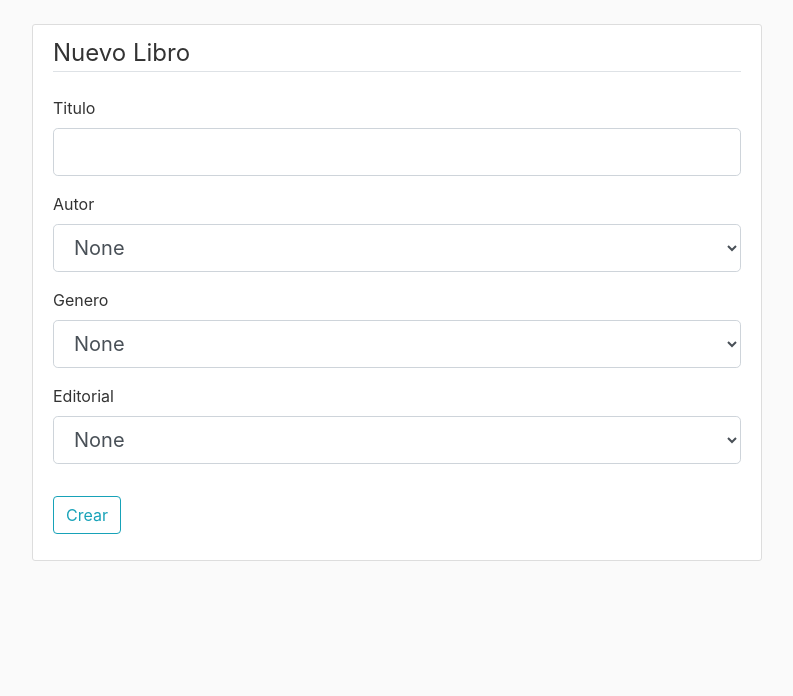
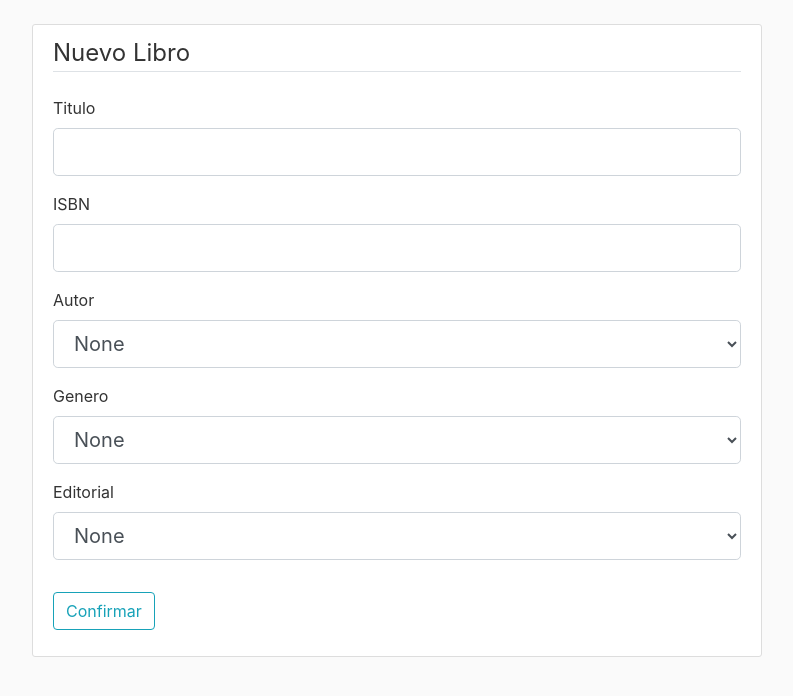
Before and after one commit to PedroHasalik/Bookflix_grupo39, a Flask app: page /admin/new_book in a window 1280 px wide. Shown: the part 56-752 px from the top of the page, without its empty margins (53-846 px from the left). Run offline with Flask 2, Linux system fonts and the light colour scheme; a user stored in the database is signed in; data comes from the database, SQL or seed files in the repository; both versions use the stored data as it was after the commit; some libraries are stand-ins or nearby versions.

Commit message:
Added ISBN, redid database, added checks to make sure genre, books & publishers aren't repeated in database

```diff
--- a/Bookflix/admin/forms.py
+++ b/Bookflix/admin/forms.py
@@ -1,28 +1,44 @@
 from flask_wtf import FlaskForm
 from wtforms import StringField, SubmitField, SelectField, TextAreaField
-from wtforms.validators import DataRequired
+from wtforms.validators import DataRequired, ValidationError
+from Bookflix.models import Genre, Publisher, Book
 
 
 class GenreForm(FlaskForm):
     name = StringField('Nombre', validators= [ DataRequired()])
-    submit = SubmitField('Crear')
+    submit = SubmitField('Confirmar')
+
+    def validate_name(self, name):
+        genre = Genre.query.filter_by(name=name.data).first()
+        if genre:
+            raise ValidationError('Ya existe un genero con ese nombre.')
 
 class AuthorForm(FlaskForm):
     name = StringField('Nombre', validators= [ DataRequired()])
     surname = StringField('Apellido', validators= [ DataRequired()])
-    submit = SubmitField('Crear')
+    submit = SubmitField('Confirmar')
 
 class PublisherForm(FlaskForm):
     name = StringField('Nombre', validators= [ DataRequired()])
-    submit = SubmitField('Crear')
+    submit = SubmitField('Confirmar')
+
+    def validate_name(self, name):
+        publisher = Publisher.query.filter_by(name=name.data).first()
+        if publisher:
+            raise ValidationError('Ya existe una editorial con ese nombre.')
 
 class BookForm(FlaskForm):
     title = StringField('Titulo', validators= [ DataRequired()])
+    isbn = StringField('ISBN', validators= [ DataRequired()])
     author= SelectField('Autor', default='', coerce=int) #Las opciones son 'none' y todos los autores, se crea en la ruta
     genre= SelectField('Genero', default='', coerce=int)#Las opciones son 'none' y todos los generos, se crea en la ruta
     publisher= SelectField('Editorial', default='', coerce=int)#Las opciones son 'none' y todas las editoriales , se crea en la ruta
 
-    submit = SubmitField('Crear')
+    def validate_isbn(self, isbn):
+        book = Book.query.filter_by(isbn=isbn.data).first()
+        if book:
+            raise ValidationError('Ya existe un libro con ese ISBN.')
+    submit = SubmitField('Confirmar')
 
 class NewsForm(FlaskForm):
     title = StringField('Título:', validators=[DataRequired()])
--- a/Bookflix/admin/routes.py
+++ b/Bookflix/admin/routes.py
@@ -120,7 +120,7 @@ def new_book():
                 else:
                         thePublisher = Publisher.query.get(form.publisher.data)
 
-                book = Book(title=form.title.data, theAuthor = theAuthor, theGenre = theGenre, thePublisher = thePublisher)
+                book = Book(title=form.title.data, isbn = form.isbn.data, theAuthor = theAuthor, theGenre = theGenre, thePublisher = thePublisher)
                 db.session.add(book)
                 db.session.commit()
                 flash('Book added successfully', 'success')
@@ -197,6 +197,7 @@ def edit_book(id):
         form.publisher.choices = publisherChoices
         if form.validate_on_submit():
                 book.title = form.title.data
+                book.isbn = form.isbn.data
 
                 if (form.author.data == 0):
                         book.theAuthor = None
@@ -218,6 +219,7 @@ def edit_book(id):
                 return redirect(url_for('admin.book_list'))
         elif request.method == 'GET':
                 form.title.data = book.title
+                form.isbn.data = book.isbn
 
                 if (book.theAuthor):
                         form.author.data = book.theAuthor.id
--- a/Bookflix/models.py
+++ b/Bookflix/models.py
@@ -9,11 +9,13 @@ def load_user(user_id):
 
 class User(db.Model, UserMixin):
     id = db.Column(db.Integer, primary_key = True)
+
     email=db.Column(db.String(50),unique=True, nullable = False)
     password=db.Column(db.String(60), nullable = False)
     accountType=db.Column(db.String, nullable = False) #valores posibles: 'Admin', 'Premium', 'Normal'
     name=db.Column(db.String(60), nullable = False)
     current_profile_id=db.Column(db.Integer, nullable = True, default = None) #Es un id de Profile
+
     card=db.relationship('Card', backref='owner', lazy = True)
     profiles=db.relationship('Profile', backref='owner', lazy = True )
 
@@ -24,6 +26,7 @@ class User(db.Model, UserMixin):
 class Profile(db.Model):
     id=db.Column(db.Integer, primary_key = True)
     owner_id= db.Column(db.Integer, db.ForeignKey('user.id'), nullable = False)
+
     name=db.Column(db.String(50),unique=True, nullable = False)
     image_file = db.Column(db.String(20), nullable = False, default='default.png')
 
@@ -35,6 +38,7 @@ class Profile(db.Model):
 class Card(db.Model):
     id=db.Column(db.Integer, primary_key = True)
     owner_id= db.Column(db.Integer, db.ForeignKey('user.id'), nullable = False)
+
     number = db.Column(db.Integer, nullable = False)
     security_number = db.Column(db.Integer, nullable = False)
     expiration_date = db.Column(db.DateTime, nullable = False)
@@ -42,6 +46,7 @@ class Card(db.Model):
 
 class Author(db.Model):
     id=db.Column(db.Integer, primary_key = True)
+
     name=db.Column(db.String(20), nullable = False) #Nombre
     surname= db.Column(db.String(20)) #Apellido
 
@@ -78,6 +83,7 @@ class Book(db.Model):
 
     title= db.Column(db.String, nullable = False)
     image_file= db.Column(db.String(20), nullable = False, default='default.jpg')
+    isbn= db.Column(db.String, nullable = False)
 
 
     #reviews=db.relationship('Review',lazy = True)
@@ -106,6 +112,7 @@ class Review(db.Model):
 
 class News(db.Model):
     id =db.Column(db.Integer, primary_key=True)
+
     title = db.Column(db.String(40), nullable= False)
     content = db.Column(db.String(140), nullable= False)
     date_posted = db.Column(db.DateTime, nullable=False, default=datetime.utcnow)
--- a/Bookflix/templates/admin/new_book.html
+++ b/Bookflix/templates/admin/new_book.html
@@ -17,6 +17,19 @@
                         </div>
                     {% else %}
                         {{ form.title(class="form-control form-control-lg") }}
+                    {% endif %}
+                </div>
+                <div class="form-group">
+                    {{ form.isbn.label(class="form-control-label") }}
+                    {% if form.isbn.errors %}
+                        {{ form.isbn(class="form-control form-control-lg is-invalid") }}
+                        <div class="invalid-feedback">
+                            {% for error in form.isbn.errors %}
+                                <span>{{ error }}</span>
+                            {% endfor %}
+                        </div>
+                    {% else %}
+                        {{ form.isbn(class="form-control form-control-lg") }}
                     {% endif %}
                 </div>
                 <div class="form-group">
```
Also changed, not shown: Bookflix/site.db.
